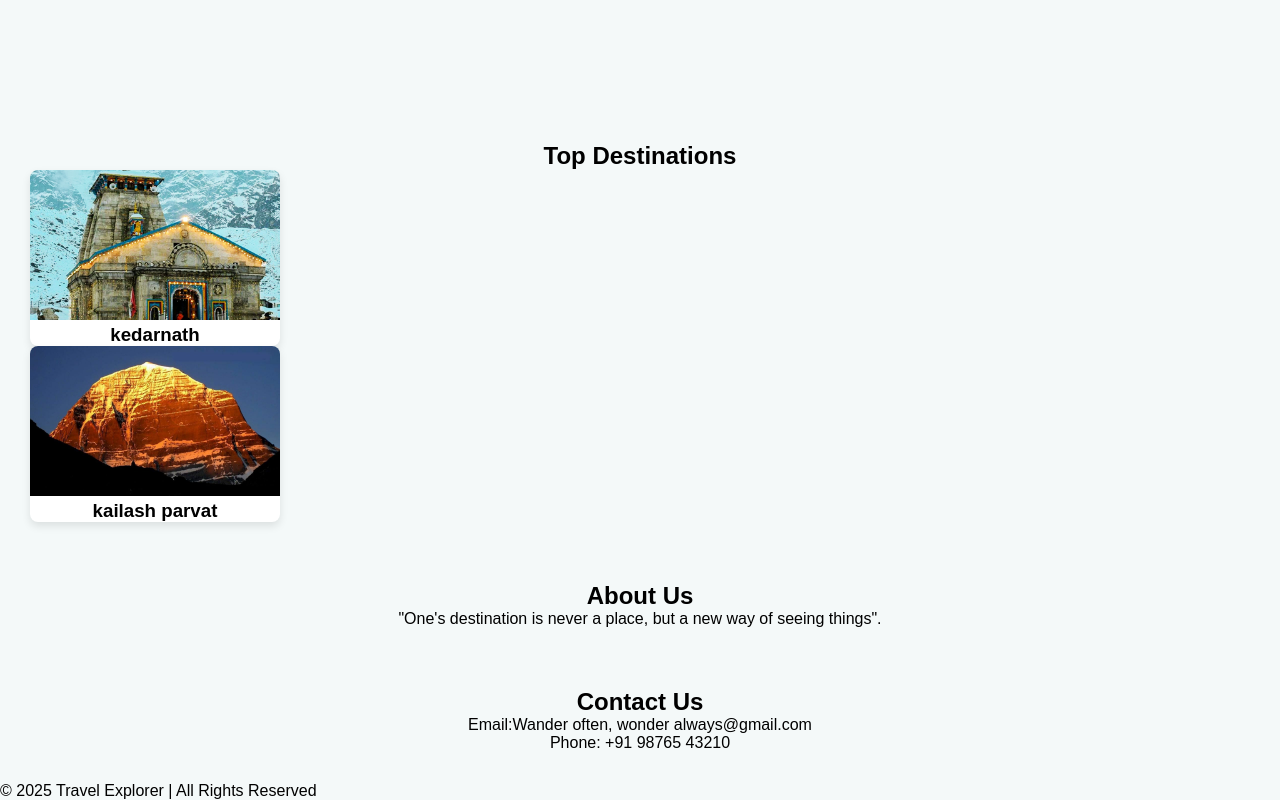
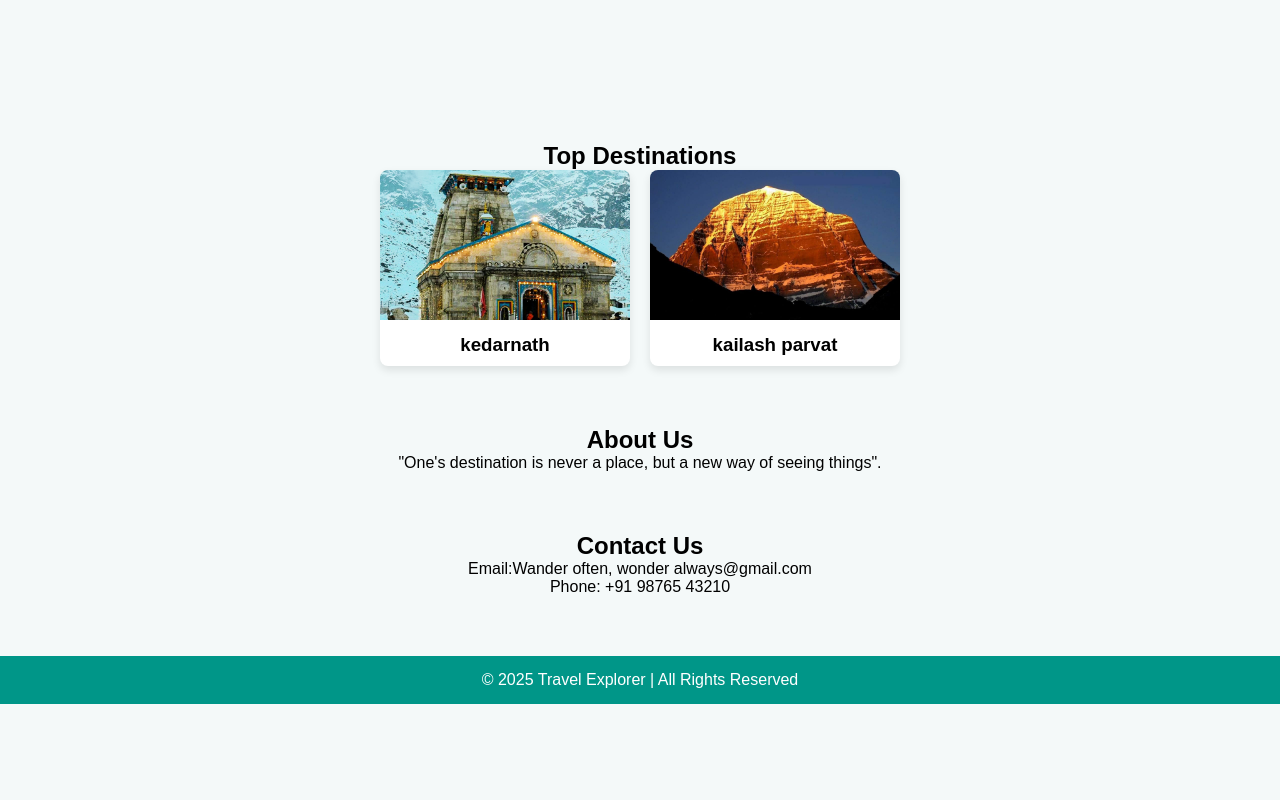
Before and after one commit to kothemdurgalakshmi/sample-cicd-demo, a plain HTML site: page index.html in a window 1280 px wide. Shown: the part 420-1220 px from the top of the page. After the commit the page ends 1124 px from the top, so only its background shows below. Drawn offline with Linux system fonts and the light colour scheme.

Commit message:
index.html

```diff
--- a/index.html
+++ b/index.html
@@ -84,6 +84,17 @@
             height: 150px;
             object-fit: cover;
         }
+
+        .card h3 {
+            padding: 10px;
+        }
+
+        footer {
+            background: #009688;
+            color: white;
+            text-align: center;
+            padding: 15px;
+            margin-top: 30px;
         }
     </style>
 </head>
@@ -110,6 +121,7 @@
 
 <section id="destinations">
     <h2>Top Destinations</h2>
+    <div class="destinations">
 
         <div class="card">
             <img src="kedarnath.jpg">
```
